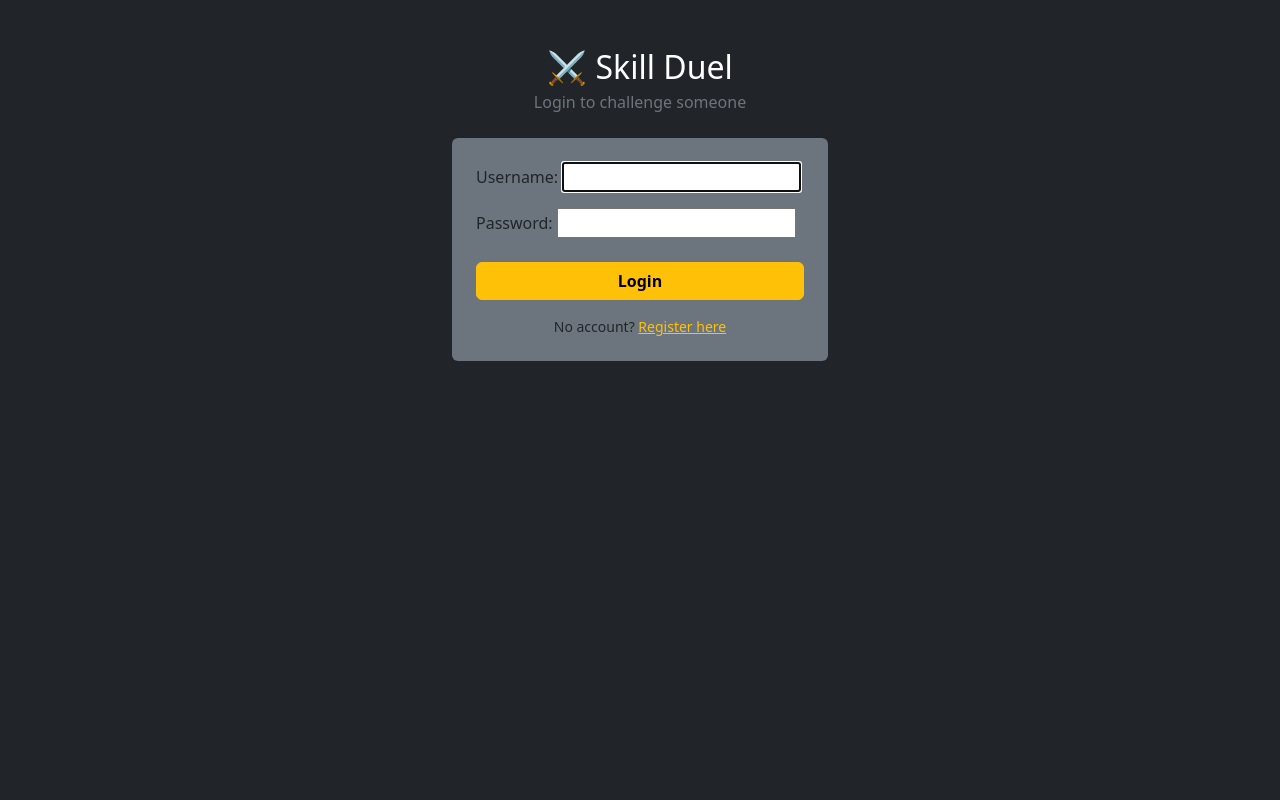
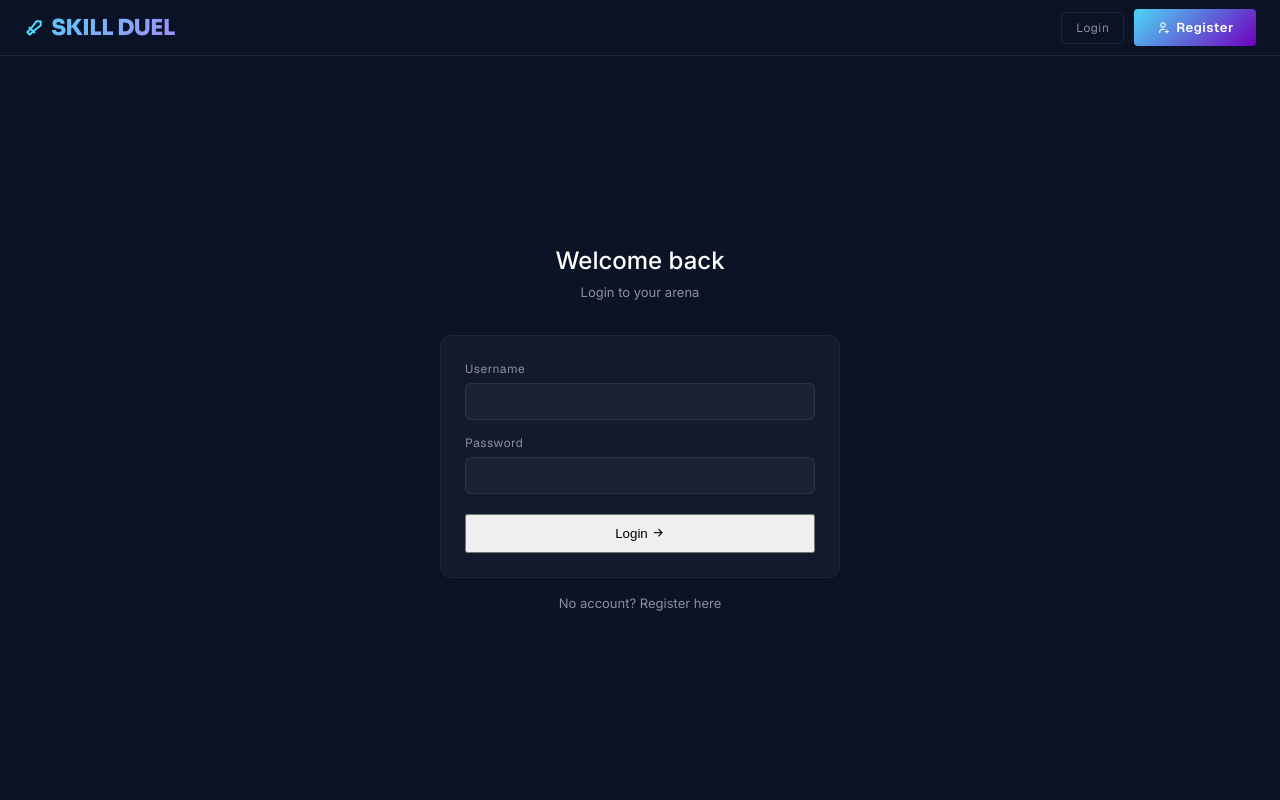
Before and after one commit to shanuka-upendra/Skill-Duel-Django, a Django app: page /login/ in a window 1280 px wide. Run offline with Django 5.2, Linux system fonts and the light colour scheme.

Commit message:
Refactor views and templates for improved structure; add recent duels feature to home view and enhance login/register forms

```diff
--- a/skillduel/views.py
+++ b/skillduel/views.py
@@ -2,7 +2,8 @@
 from django.contrib.auth import authenticate, login, logout
 from django.contrib.auth.forms import UserCreationForm, AuthenticationForm
 from django.contrib.auth.decorators import login_required
-from .models import UserProfile
+from django.db import models as db_models
+from .models import Duel, UserProfile
 
 # Create your views here.
 
@@ -39,4 +40,7 @@
 
 @login_required
 def home_view(request):
-    return render(request, "skillduel/home.html")
+    recent_duels = Duel.objects.filter(
+        db_models.Q(challenger=request.user) | db_models.Q(opponent=request.user)
+    ).order_by("-created_at")[:5]
+    return render(request, "skillduel/home.html", {"recent_duels": recent_duels})
--- /dev/null
+++ b/templates/base.html
@@ -0,0 +1,366 @@
+<!DOCTYPE html>
+<html lang="en" class="dark">
+
+<head>
+    <meta charset="UTF-8">
+    <meta name="viewport" content="width=device-width, initial-scale=1.0">
+    <title>{% block title %}Skill Duel{% endblock %}</title>
+    <link
+        href="https://fonts.googleapis.com/css2?family=Sora:wght@100..800&family=Inter:wght@100..900&family=Geist:wght@100..900&display=swap"
+        rel="stylesheet">
+    <link href="https://cdn.jsdelivr.net/npm/@tabler/icons-webfont@latest/tabler-icons.min.css" rel="stylesheet">
+    <style>
+        :root {
+            --primary: #4cd7f6;
+            --primary-dim: rgba(76, 215, 246, 0.15);
+            --primary-border: rgba(76, 215, 246, 0.3);
+            --secondary: #ddb7ff;
+            --secondary-dim: rgba(221, 183, 255, 0.15);
+            --secondary-border: rgba(221, 183, 255, 0.3);
+            --error: #ffb4ab;
+            --error-dim: rgba(255, 180, 171, 0.15);
+            --error-border: rgba(255, 180, 171, 0.3);
+            --surface: rgba(255, 255, 255, 0.03);
+            --surface-hover: rgba(255, 255, 255, 0.06);
+            --surface-container: #171f33;
+            --surface-container-high: #222a3d;
+            --surface-container-highest: #2d3449;
+            --border: rgba(255, 255, 255, 0.08);
+            --border-subtle: rgba(255, 255, 255, 0.05);
+            --text-primary: #dae2fd;
+            --text-muted: rgba(188, 201, 205, 0.7);
+            --text-dim: rgba(188, 201, 205, 0.5);
+            --outline-variant: #3d494c;
+        }
+
+        * {
+            box-sizing: border-box;
+            margin: 0;
+            padding: 0;
+        }
+
+        body {
+            background: #0b1326;
+            color: var(--text-primary);
+            font-family: 'Inter', sans-serif;
+            font-size: 16px;
+            line-height: 1.5;
+            min-height: 100vh;
+        }
+
+        /* ── Glass card ───────────────────────────── */
+        .glass-card {
+            background: var(--surface);
+            backdrop-filter: blur(12px);
+            -webkit-backdrop-filter: blur(12px);
+            border: 1px solid var(--border-subtle);
+        }
+
+        /* ── Top nav ──────────────────────────────── */
+        .sd-nav {
+            background: rgba(11, 19, 38, 0.8);
+            border-bottom: 1px solid var(--border);
+            backdrop-filter: blur(16px);
+            -webkit-backdrop-filter: blur(16px);
+            padding: 0 1.5rem;
+            height: 56px;
+            display: flex;
+            align-items: center;
+            justify-content: space-between;
+            position: sticky;
+            top: 0;
+            z-index: 100;
+        }
+
+        .sd-brand {
+            font-family: 'Sora', sans-serif;
+            font-size: 22px;
+            font-weight: 800;
+            letter-spacing: -0.02em;
+            background: linear-gradient(135deg, var(--primary) 0%, #a78bfa 100%);
+            -webkit-background-clip: text;
+            -webkit-text-fill-color: transparent;
+            background-clip: text;
+            text-decoration: none;
+            display: flex;
+            align-items: center;
+            gap: 8px;
+        }
+
+        .sd-brand .ti {
+            font-size: 20px;
+            -webkit-text-fill-color: var(--primary);
+        }
+
+        /* ── Buttons ──────────────────────────────── */
+        .btn-primary {
+            background: linear-gradient(135deg, var(--primary) 0%, #6f00be 100%);
+            border: none;
+            color: #fff;
+            font-family: 'Geist', sans-serif;
+            font-weight: 600;
+            font-size: 13px;
+            letter-spacing: 0.05em;
+            padding: 9px 22px;
+            border-radius: 4px;
+            display: inline-flex;
+            align-items: center;
+            gap: 6px;
+            cursor: pointer;
+            transition: filter 0.15s;
+            text-decoration: none;
+        }
+
+        .btn-primary:hover {
+            filter: brightness(1.15);
+            color: #fff;
+        }
+
+        .btn-ghost {
+            background: transparent;
+            border: 1px solid var(--border);
+            color: var(--text-muted);
+            font-family: 'Geist', sans-serif;
+            font-size: 12px;
+            letter-spacing: 0.05em;
+            padding: 6px 14px;
+            border-radius: 4px;
+            display: inline-flex;
+            align-items: center;
+            gap: 5px;
+            cursor: pointer;
+            transition: background 0.15s, color 0.15s, border-color 0.15s;
+            text-decoration: none;
+        }
+
+        .btn-ghost:hover {
+            background: var(--surface-hover);
+            color: var(--text-primary);
+            border-color: var(--primary-border);
+        }
+
+        /* ── Cards ────────────────────────────────── */
+        .sd-card {
+            background: var(--surface);
+            border: 1px solid var(--border-subtle);
+            border-radius: 12px;
+        }
+
+        /* ── Form elements ────────────────────────── */
+        .sd-input,
+        .sd-select {
+            width: 100%;
+            background: rgba(255, 255, 255, 0.04);
+            border: 1px solid var(--border);
+            border-radius: 6px;
+            padding: 9px 12px;
+            font-size: 14px;
+            color: var(--text-primary);
+            font-family: 'Inter', sans-serif;
+            transition: border-color 0.15s, background 0.15s;
+        }
+
+        .sd-input:focus,
+        .sd-select:focus {
+            outline: none;
+            border-color: var(--primary);
+            background: var(--primary-dim);
+        }
+
+        .sd-label {
+            font-family: 'Geist', sans-serif;
+            font-size: 12px;
+            letter-spacing: 0.05em;
+            color: var(--text-muted);
+            margin-bottom: 5px;
+            display: block;
+        }
+
+        /* ── Badges ───────────────────────────────── */
+        .badge-pending {
+            background: rgba(245, 158, 11, 0.15);
+            color: #f59e0b;
+            border: 1px solid rgba(245, 158, 11, 0.3);
+            font-size: 11px;
+            font-family: 'Geist', sans-serif;
+            letter-spacing: 0.05em;
+            padding: 2px 10px;
+            border-radius: 20px;
+        }
+
+        .badge-active {
+            background: rgba(76, 215, 246, 0.15);
+            color: var(--primary);
+            border: 1px solid var(--primary-border);
+            font-size: 11px;
+            font-family: 'Geist', sans-serif;
+            letter-spacing: 0.05em;
+            padding: 2px 10px;
+            border-radius: 20px;
+        }
+
+        .badge-done {
+            background: var(--surface);
+            color: var(--text-dim);
+            border: 1px solid var(--border);
+            font-size: 11px;
+            font-family: 'Geist', sans-serif;
+            letter-spacing: 0.05em;
+            padding: 2px 10px;
+            border-radius: 20px;
+        }
+
+        /* ── Rank badges ──────────────────────────── */
+        .rank-badge {
+            font-size: 11px;
+            font-family: 'Geist', sans-serif;
+            font-weight: 600;
+            letter-spacing: 0.05em;
+            padding: 2px 10px;
+            border-radius: 20px;
+        }
+
+        .rank-bronze {
+            background: rgba(180, 120, 60, 0.2);
+            color: #cd8a4e;
+        }
+
+        .rank-silver {
+            background: rgba(148, 163, 184, 0.2);
+            color: #94a3b8;
+        }
+
+        .rank-gold {
+            background: rgba(245, 158, 11, 0.2);
+            color: #f59e0b;
+        }
+
+        .rank-platinum {
+            background: var(--secondary-dim);
+            color: var(--secondary);
+        }
+
+        .rank-diamond {
+            background: var(--primary-dim);
+            color: var(--primary);
+        }
+
+        .rank-legend {
+            background: var(--error-dim);
+            color: var(--error);
+        }
+
+        /* ── Alerts ───────────────────────────────── */
+        .sd-alert-error {
+            background: var(--error-dim);
+            border: 1px solid var(--error-border);
+            border-radius: 8px;
+            color: var(--error);
+            padding: 10px 14px;
+            font-size: 13px;
+            margin-bottom: 1rem;
+        }
+
+        /* ── Section label ────────────────────────── */
+        .section-label {
+            font-family: 'Geist', sans-serif;
+            font-size: 11px;
+            font-weight: 600;
+            text-transform: uppercase;
+            letter-spacing: 0.08em;
+            color: var(--text-dim);
+            margin-bottom: 10px;
+        }
+
+        /* ── Stat pill (XP / tokens in nav) ──────── */
+        .stat-pill {
+            display: flex;
+            align-items: center;
+            gap: 10px;
+            background: var(--surface-container-high);
+            border: 1px solid var(--border-subtle);
+            border-radius: 20px;
+            padding: 5px 14px;
+        }
+
+        .stat-pill .divider {
+            width: 1px;
+            height: 14px;
+            background: var(--border);
+        }
+
+        .stat-pill .val {
+            font-family: 'Geist', sans-serif;
+            font-size: 12px;
+            font-weight: 600;
+            letter-spacing: 0.05em;
+        }
+
+        /* ── Glow pulse ───────────────────────────── */
+        @keyframes pulse-glow {
+            0% {
+                opacity: 0.6;
+            }
+
+            100% {
+                opacity: 1;
+            }
+        }
+
+        .cyber-pulse {
+            animation: pulse-glow 2s infinite alternate;
+        }
+    </style>
+    {% block extra_css %}{% endblock %}
+</head>
+
+<body>
+
+    <nav class="sd-nav">
+        <a href="/" class="sd-brand">
+            <i class="ti ti-sword"></i> SKILL DUEL
+        </a>
+
+        <div style="display:flex; align-items:center; gap:10px;">
+            {% if request.user.is_authenticated %}
+
+            <!-- XP / token stats (visible md+) -->
+            <div class="stat-pill" style="display:none;" id="stat-pill-nav">
+                <span class="val" style="color:var(--primary);">{{ request.user.profile.xp|default:"0" }} XP</span>
+                <span class="divider"></span>
+                <span class="val" style="color:var(--secondary);">{{ request.user.profile.tokens|default:"0" }}
+                    Tokens</span>
+            </div>
+
+            <a href="/leaderboard" class="btn-ghost"><i class="ti ti-trophy"></i> Leaderboard</a>
+            <a href="/duel/create" class="btn-ghost"><i class="ti ti-sword"></i> New duel</a>
+            <span style="font-size:12px; color:var(--text-dim); padding:0 4px;">{{ request.user.username }}</span>
+            <a href="/logout" class="btn-ghost"><i class="ti ti-logout"></i> Logout</a>
+
+            {% else %}
+
+            <a href="/login" class="btn-ghost">Login</a>
+            <a href="/register" class="btn-primary"><i class="ti ti-user-plus"></i> Register</a>
+
+            {% endif %}
+        </div>
+    </nav>
+
+    <main>
+        {% block content %}{% endblock %}
+    </main>
+
+    <script>
+        /* Show stat pill only if wide enough */
+        const pill = document.getElementById('stat-pill-nav');
+        if (pill) {
+            const show = () => { pill.style.display = window.innerWidth >= 768 ? 'flex' : 'none'; };
+            show();
+            window.addEventListener('resize', show);
+        }
+    </script>
+
+    {% block extra_js %}{% endblock %}
+</body>
+
+</html>
--- a/templates/registration/login.html
+++ b/templates/registration/login.html
@@ -1,27 +1,43 @@
-<!DOCTYPE html>
-<html>
+{% extends "base.html" %}
+{% block title %}Login — Skill Duel{% endblock %}
 
-<head>
-    <title>Login — Skill Duel</title>
-    <link href="https://cdn.jsdelivr.net/npm/bootstrap@5.3.0/dist/css/bootstrap.min.css" rel="stylesheet">
-</head>
+{% block content %}
+<div
+    style="min-height:calc(100vh - 56px); display:flex; align-items:center; justify-content:center; padding:2rem 1rem;">
+    <div style="width:100%; max-width:400px;">
 
-<body class="bg-dark text-white">
-    <div class="container mt-5" style="max-width:400px">
-        <h2 class="text-center mb-1">⚔️ Skill Duel</h2>
-        <p class="text-center text-secondary mb-4">Login to challenge someone</p>
+        <div style="text-align:center; margin-bottom:2rem;">
+            <div style="font-size:24px; font-weight:500; color:#fff;">Welcome back</div>
+            <div style="font-size:13px; color:var(--text-muted); margin-top:4px;">Login to your arena</div>
+        </div>
 
-        <div class="card bg-secondary border-0 p-4">
+        <div class="sd-card" style="padding:1.5rem;">
             <form method="post">
                 {% csrf_token %}
-                {{ form.as_p }}
-                <button type="submit" class="btn btn-warning w-100 mt-2 fw-bold">Login</button>
+                {% for field in form %}
+                <div style="margin-bottom:14px;">
+                    <label class="sd-label">{{ field.label }}</label>
+                    <input class="sd-input" type="{{ field.field.widget.input_type }}" name="{{ field.html_name }}"
+                        id="{{ field.id_for_label }}">
+                    {% if field.errors %}
+                    <div style="font-size:11px; color:#f87171; margin-top:4px;">{{ field.errors|join:", " }}</div>
+                    {% endif %}
+                </div>
+                {% endfor %}
+                {% if form.non_field_errors %}
+                <div class="sd-alert-error">{{ form.non_field_errors|join:", " }}</div>
+                {% endif %}
+                <button type="submit" class="btn-amber"
+                    style="width:100%; justify-content:center; padding:10px; margin-top:6px;">
+                    Login <i class="ti ti-arrow-right"></i>
+                </button>
             </form>
-            <p class="text-center mt-3 mb-0 small">
-                No account? <a href="/register" class="text-warning">Register here</a>
-            </p>
         </div>
+
+        <p style="text-align:center; font-size:13px; color:var(--text-muted); margin-top:1rem;">
+            No account? <a href="/register" style="color:var(--amber); text-decoration:none;">Register here</a>
+        </p>
+
     </div>
-</body>
-
-</html>
+</div>
+{% endblock %}
```
Also changed, not shown: templates/registration/register.html (+33 -19 lines), templates/skillduel/home.html (+64 -21 lines).
